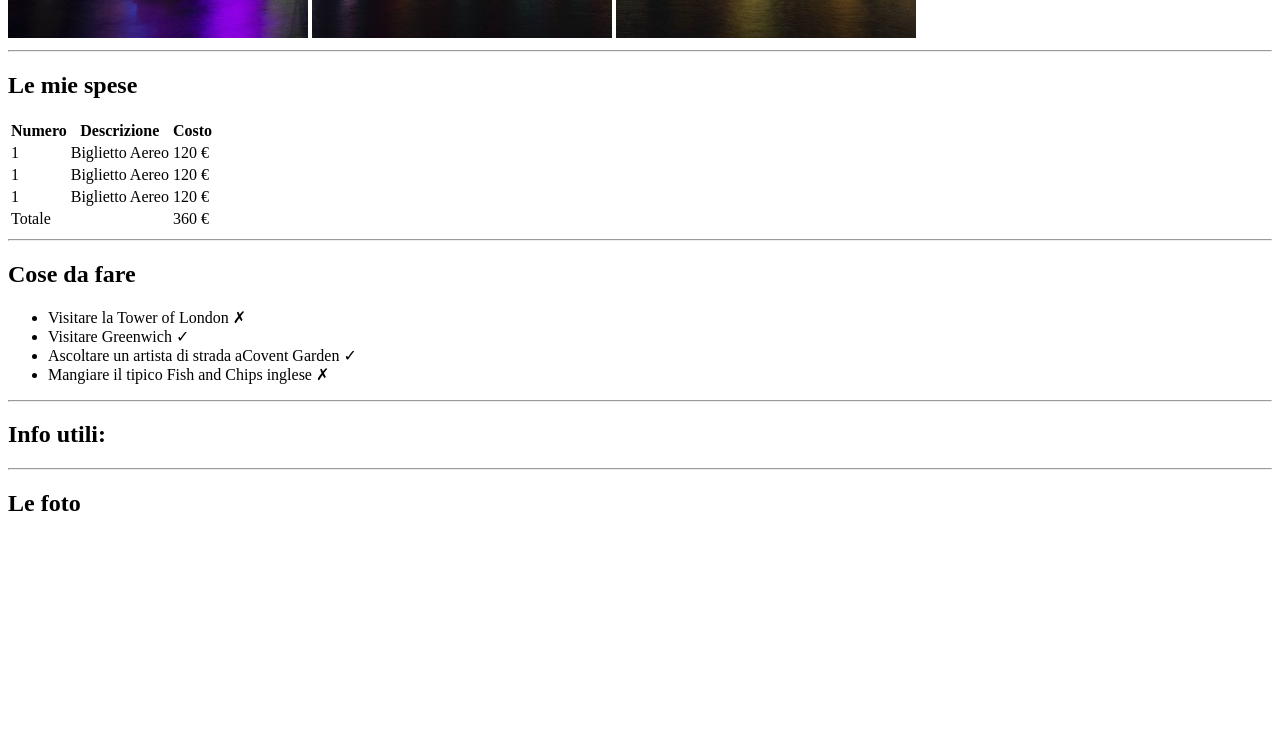
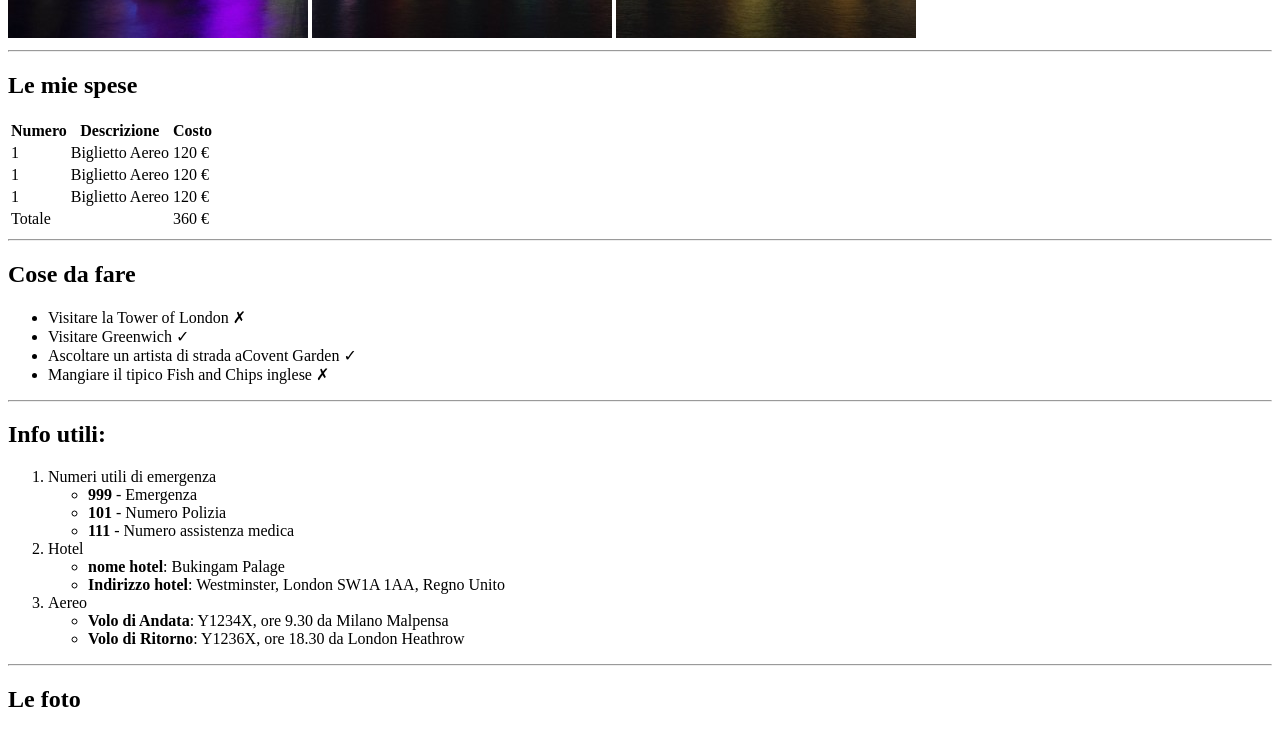
Before and after one commit to dmtpat/html-london-trip, a plain HTML site: page index.html in a window 1280 px wide. Shown: the part 642-1375 px from the top of the page. Before the commit the page ends 1179 px from the top, so only its background shows below. Drawn offline with Linux system fonts and the light colour scheme.

Commit message:
section 4 complete - added semantics

```diff
--- a/index.html
+++ b/index.html
@@ -6,12 +6,14 @@
     <title>Il mio viaggio a Londra</title>
 </head>
 <body>
+    <header>
         <h1>Il mio Viaggio a Londra</h1>
             <img src="./img/pexels-bill-emrich-230794-0.jpg" alt="">
             <img src="./img/pexels-bill-emrich-230794-1.jpg" alt="">
             <img src="./img/pexels-bill-emrich-230794-2.jpg" alt="">
-
+    </header>
     <hr>
+    <section>
         <h2>Le mie spese</h2>
             <table>
                 <thead>
@@ -45,8 +47,9 @@
                     </tr>
                 </tfoot>
             </table>
-
+    </section>
     <hr>
+    <section>
         <h2>Cose da fare</h2>
         <ul>
             <li>
@@ -62,12 +65,51 @@
                 Mangiare il tipico Fish and Chips inglese &#10007;
             </li>
         </ul>
+    </section>
     <hr>
+    <section>
         <h2>Info utili:</h2>
-
+        <ol>
+            <li>Numeri utili di emergenza
+                <ul>
+                    <li>
+                        <strong>999</strong> - Emergenza
+                    </li>
+                    <li>
+                        <strong>101</strong> - Numero Polizia
+                    </li>
+                    <li>
+                        <strong>111</strong> - Numero assistenza medica
+                    </li>
+                </ul>
+            </li>
+            <li>Hotel
+                <ul>
+                    <li>
+                        <strong>nome hotel</strong>: Bukingam Palage
+                    </li>
+                    <li>
+                        <strong>Indirizzo hotel</strong>: Westminster, London SW1A 1AA, Regno Unito
+                    </li>
+                </ul>
+            </li>
+            <li>Aereo
+                <ul>
+                    <li>
+                        <strong>Volo di Andata</strong>: Y1234X, ore 9.30 da Milano Malpensa
+                    </li>
+                    <li>
+                        <strong>Volo di Ritorno</strong>: Y1236X, ore 18.30 da London Heathrow
+                    </li>
+                </ul>
+            </li>
+        </ol>
+    </section>
     <hr>
+    <section>
     <h2>Le foto</h2>
 
+    </section>
 
 </body>
 </html>
```
Lines whose indentation alone changed are shown as unchanged.
